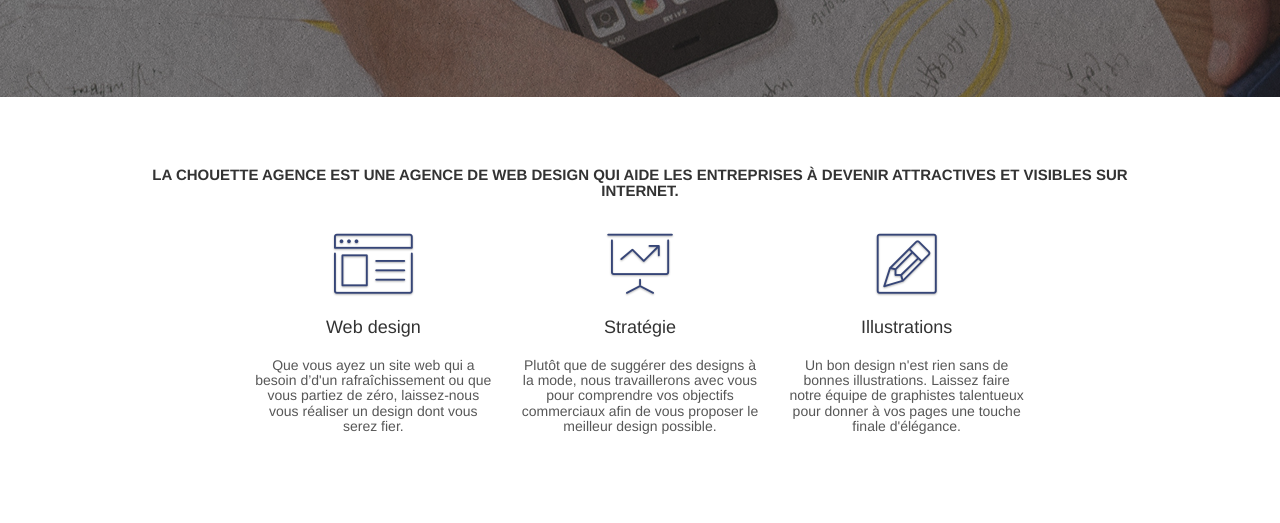
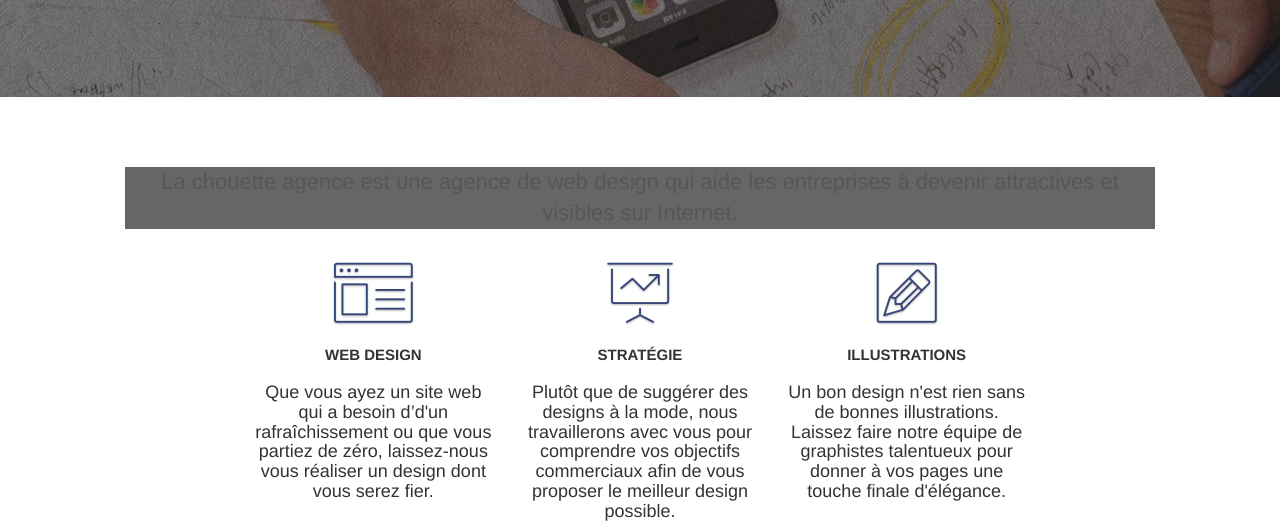
Before and after one commit to Tiffanyramon/TiffanyRamon_4_16102021, a plain HTML site: page index.html in a window 1280 px wide. Shown: the part 433-956 px from the top of the page. Drawn offline with Linux system fonts and the light colour scheme.

Commit message:
commit 8

```diff
--- a/index.html
+++ b/index.html
@@ -76,43 +76,43 @@
 <div class="bloc bgc-white l-bloc" id="bloc-2-services">
 	<div class="container bloc-md">
 		<div class="row">
-			<h3 class="col-sm-12 text-center">
+			<h2 class="col-sm-12 text-center">
 				La chouette agence est une agence de web design qui aide les entreprises à devenir attractives et visibles sur Internet.
-			</h3>
+			</h2>
 		</div>
 		<div class="row voffset-lg med-width-whitespace">
 			<div class="col-sm-4">
 				<div class="text-center">
 					<span class="et-icon-browser sm-shadow icon-dark-slate-blue icons icon-lg"></span>
 				</div>
-				<h4 class="mg-md text-center">
+				<h3 class="mg-md text-center">
 					Web design
+				</h3>
+				<h4 class="text-center ">
+					Que vous ayez un site web qui a besoin d&rsquo;d'un rafraîchissement ou que vous partiez de zéro, laissez-nous vous réaliser un design dont vous serez fier.
 				</h4>
-				<h5 class="text-center ">
-					Que vous ayez un site web qui a besoin d&rsquo;d'un rafraîchissement ou que vous partiez de zéro, laissez-nous vous réaliser un design dont vous serez fier.
-				</h5>
 			</div>
 			<div class="col-sm-4">
 				<div class="text-center">
 					<span class="et-icon-presentation sm-shadow icon-dark-slate-blue icons icon-lg"></span>
 				</div>
-				<h4 class="mg-md text-center">
+				<h3 class="mg-md text-center">
 					Stratégie
+				</h3>
+				<h4 class="text-center ">
+					Plutôt que de suggérer des designs à la mode, nous travaillerons avec vous pour comprendre vos objectifs commerciaux afin de vous proposer le meilleur design possible.<br>
 				</h4>
-				<h5 class="text-center ">
-					Plutôt que de suggérer des designs à la mode, nous travaillerons avec vous pour comprendre vos objectifs commerciaux afin de vous proposer le meilleur design possible.<br>
-				</h5>
 			</div>
 			<div class="col-sm-4">
 				<div class="text-center">
 					<span class="et-icon-edit sm-shadow icon-dark-slate-blue icons icon-lg"></span>
 				</div>
-				<h4 class="mg-md text-center">
+				<h3 class="mg-md text-center">
 					Illustrations
+				</h3>
+				<h4 class="text-center">
+					Un bon design n'est rien sans de bonnes illustrations. Laissez faire notre équipe de graphistes talentueux pour donner à vos pages une touche finale d'élégance.
 				</h4>
-				<h5 class="text-center">
-					Un bon design n'est rien sans de bonnes illustrations. Laissez faire notre équipe de graphistes talentueux pour donner à vos pages une touche finale d'élégance.
-				</h5>
 			</div>
 		</div>
 		<div class="row voffset-lg voffset">
@@ -135,9 +135,9 @@
 				<h2 class="mg-md text-center tc-white">
 					Nous souhaitons aider les entreprises de la région Lyonnaise à se développer et à connaître le succès. Nous travaillons pour aider les entreprises locales à attirer de nouveaux clients .<br>
 				</h2>
-				<h4 class="text-center white">
+				<h3 class="text-center white">
 					Nous aimons collaborer avec des entrepreneurs créatifs et des entreprises locale, qu’elles aient besoin de créer un site de A à Z ou de donner un coup de jeune à leur site. Que vous ayez besoin d’une identité visuelle complète ou d’une refonte de votre site, n’hésitez pas à nous contacter. Nous travaillerons ensemble pour créer des sites beau et bien structurés, qui seront facilement trouvable sur les moteurs de recherche. <br><br>
-				</h4>
+				</h3>
 				<div class="col-sm-12 text-center">
 					<a href="contact.html" class="btn btn-atomic-tangerine btn-clean btn-rd btn-lg cta-hero">Contactez notre équipe</a>
 				</div>
```
